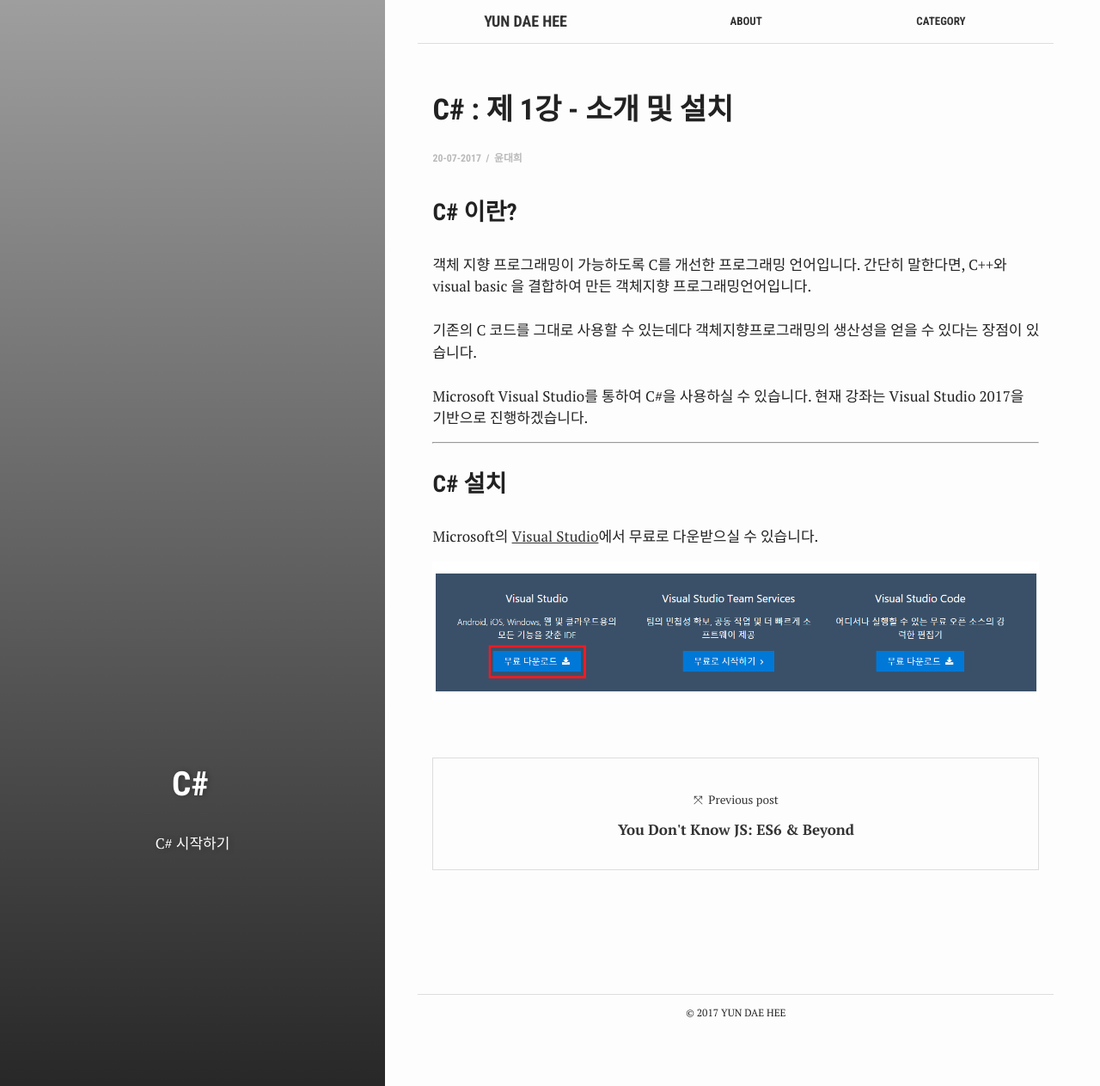
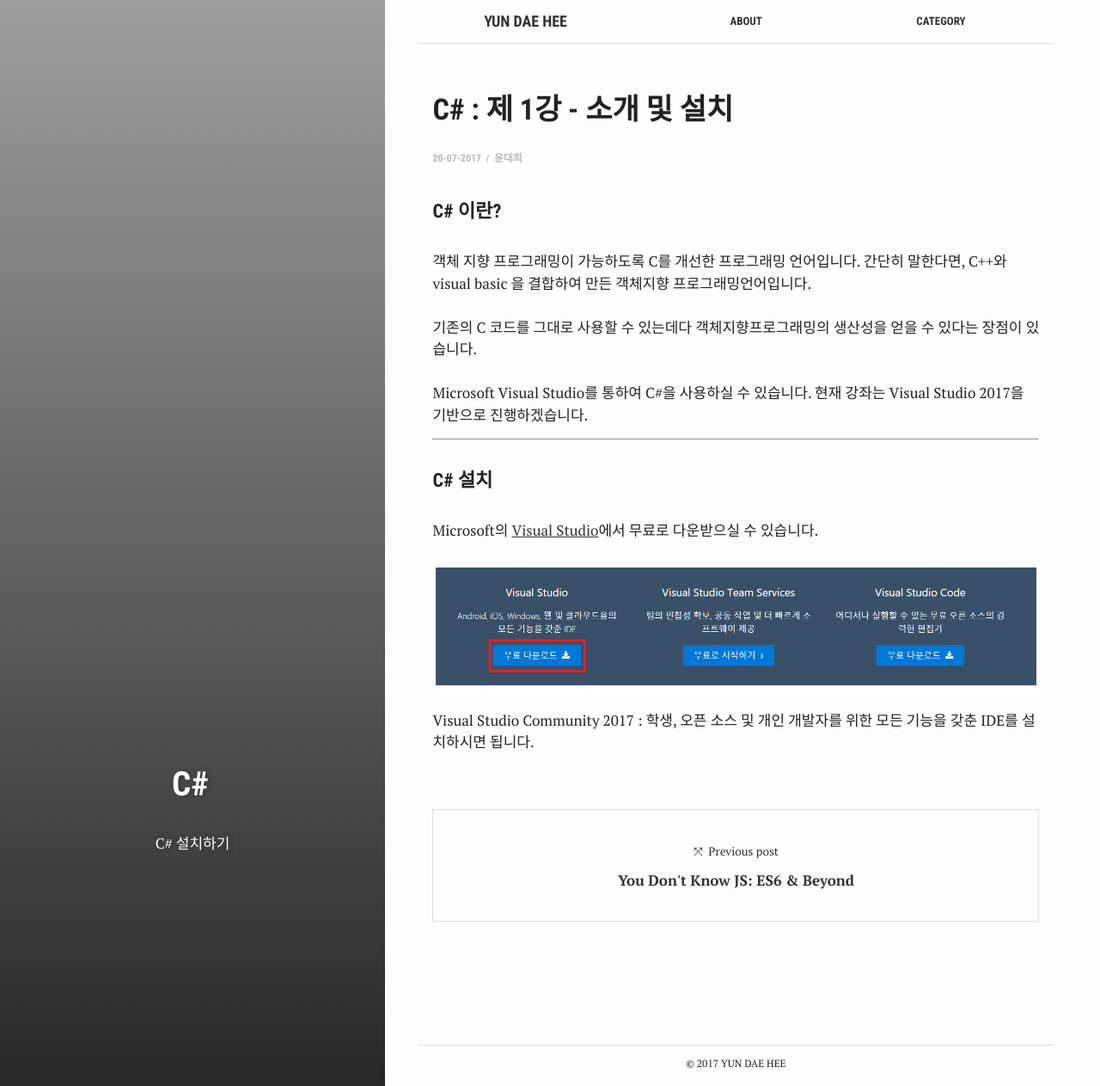
Before and after one commit to test076923/076923.github.io, a Jekyll site: the page built from _posts/2017-07-20-C#-1.md, in a window 1280 px wide and 1263 px high. Shown: the whole window at 86% size. Built offline with Jekyll 4.4.1, drawn with Linux system fonts in a browser that asks for light colours.

Commit message:
Update 2017-07-20-C#-1.md

```diff
--- a/_posts/2017-07-20-C#-1.md
+++ b/_posts/2017-07-20-C#-1.md
@@ -3,13 +3,13 @@
 layout: post
 title:  "C# : 제 1강 - 소개 및 설치"
 crawlertitle: "C# : 제 1강 - 소개 및 설치"
-summary: "C# 시작하기"
+summary: "C# 설치하기"
 date: 2017-07-20
 categories: posts
 tags: ['C#']
 author: 윤대희
 ---
-### C# 이란? ###
+#### C# 이란? ####
 객체 지향 프로그래밍이 가능하도록 C를 개선한 프로그래밍 언어입니다. 간단히 말한다면, C++와 visual basic 을 결합하여 만든 객체지향 프로그래밍언어입니다.
 <br><br>
 기존의 C 코드를 그대로 사용할 수 있는데다 객체지향프로그래밍의 생산성을 얻을 수 있다는 장점이 있습니다.
@@ -18,9 +18,12 @@
 <br>
 
 ----------
-### C# 설치 ###
+#### C# 설치 ####
 
 Microsoft의 [Visual Studio][download]에서 무료로 다운받으실 수 있습니다.
 [![visual]({{ site.images }}/C/ch1/1.png)]({{ site.images }}/C/ch1/1.png)
+Visual Studio Community 2017 : 학생, 오픈 소스 및 개인 개발자를 위한 모든 기능을 갖춘 IDE를 설치하시면 됩니다.
+
+
 
 [download]: https://www.visualstudio.com/ko/
```
